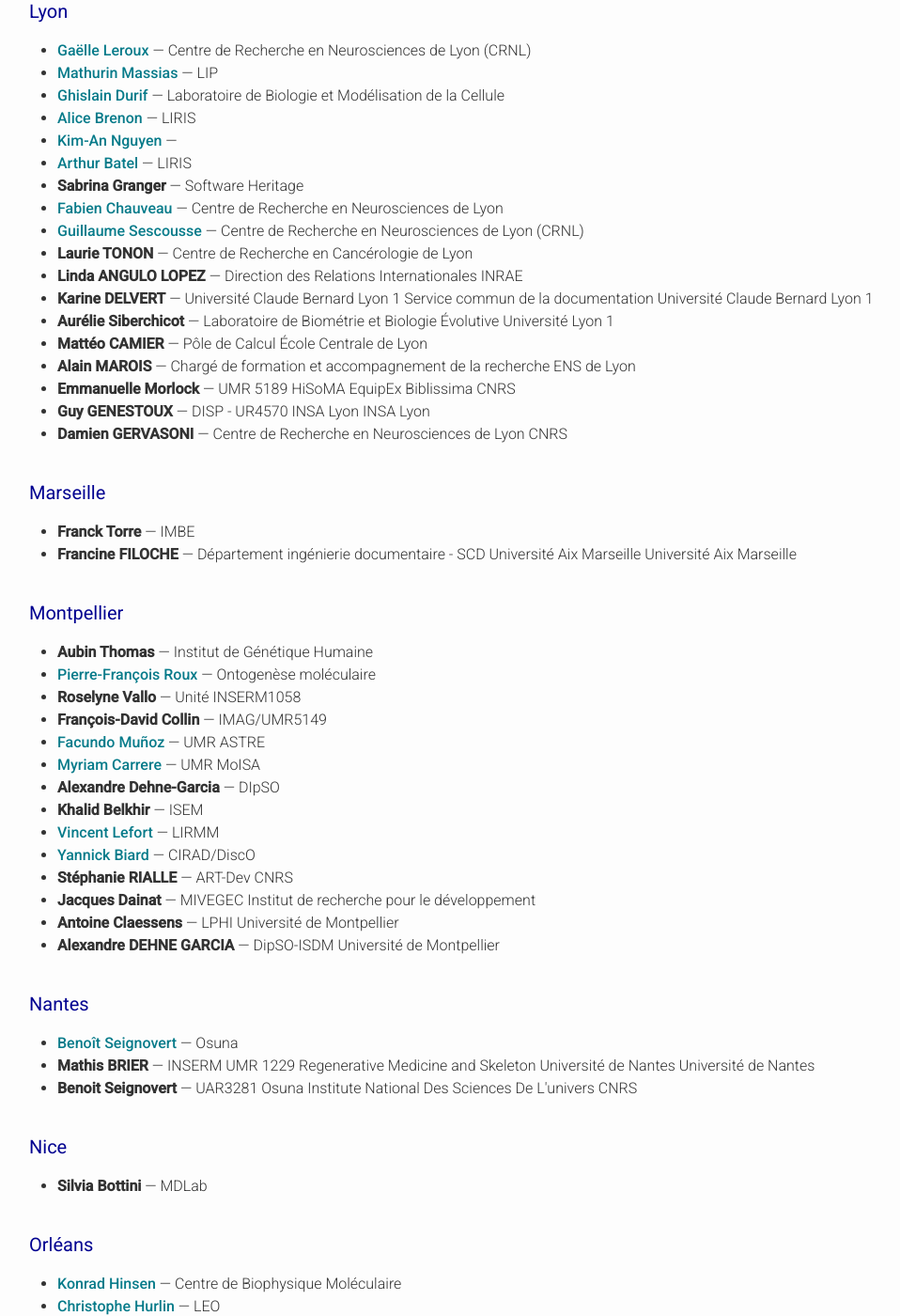
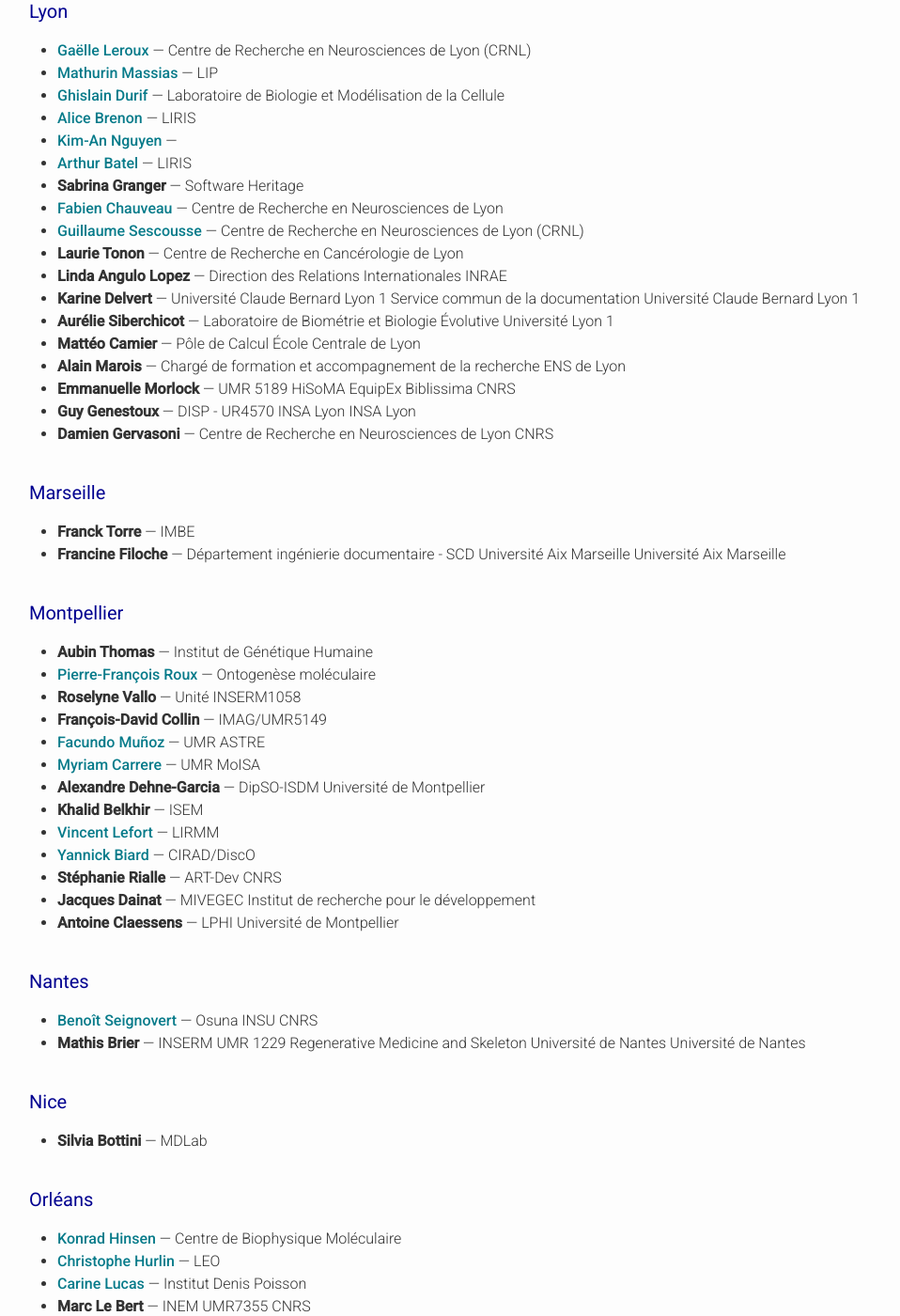
Before and after one commit to FR-RN/FR-RN, a Jekyll site: the page built from community.md, in a window 1280 px wide and 1400 px high, scrolled down 3069 px. Shown: the whole window at 94% size, without its empty margins (99-1057 px from the left). Built offline with Jekyll 4.4.1, drawn with Linux system fonts in a browser that asks for light colours; some web fonts are replaced; some of the changed text lies outside the part shown.

Commit message:
Homogeniesation des noms

```diff
--- a/_data/members.yaml
+++ b/_data/members.yaml
@@ -121,7 +121,7 @@
 - name: Elise Maigné
   url: https://miat.inrae.fr/site/Elise_Maigné
   city: Toulouse
-  lab: MIAT
+  lab: MIAT - INRAé
 - name: Gaëlle Leroux
   url: https://cv.hal.science/gaelle-leroux
   city: Lyon
@@ -365,7 +365,7 @@
 - name: Alexandre Dehne-Garcia
   url: null
   city: Montpellier
-  lab: DIpSO
+  lab: DipSO-ISDM Université de Montpellier
 - name: Roberto Toro
   url: https://research.pasteur.fr/en/member/roberto-toro/
   city: Paris
@@ -481,7 +481,7 @@
 - name: Benoît Seignovert
   url: https://orcid.org/0000-0001-6533-275X
   city: Nantes
-  lab: Osuna
+  lab: Osuna INSU CNRS
 - name: Yannick Biard
   url: https://partage-connaissances.cirad.fr/
   lab: CIRAD/DiscO
@@ -493,47 +493,47 @@
 - name: Benjamin Antunes
   lab: LIMOS UMR 6158 UCA Clermont Auvergne INP Université Clermont Auvergne
   city: Aubière
-- name: Anthony BERTRAND
+- name: Anthony Bertrand
   lab: LIMOS UMR 6158 UCA Clermont Auvergne INP Université Clermont Auvergne
   city: Aubière
-- name: Lauranne SARRIBOUETTE
+- name: Lauranne Sarribouette
   lab: ISTerre Université Grenoble Alpes Université Grenoble Alpes
   city: Grenoble
-- name: Murielle SERLET
+- name: Murielle Serlet
   lab: Centre Mersenne-Mathdoc CNRS CNRS
   city: Grenoble
 - name: Romain Caneill
   lab: IGE Université Grenoble Alpes Université Grenoble Alpes
   city: Grenoble
-- name: Laurie TONON
+- name: Laurie Tonon
   lab: Centre de Recherche en Cancérologie de Lyon
   city: Lyon
-- name: Linda ANGULO LOPEZ
+- name: Linda Angulo Lopez
   lab: Direction des Relations Internationales INRAE
   city: Lyon
-- name: Karine DELVERT
+- name: Karine Delvert
   lab: Université Claude Bernard Lyon 1 Service commun de la documentation Université
     Claude Bernard Lyon 1
   city: Lyon
 - name: Aurélie Siberchicot
   lab: Laboratoire de Biométrie et Biologie Évolutive Université Lyon 1
   city: Lyon
-- name: Mattéo CAMIER
+- name: Mattéo Camier
   lab: Pôle de Calcul École Centrale de Lyon
   city: Lyon
-- name: Alain MAROIS
+- name: Alain Marois
   lab: Chargé de formation et accompagnement de la recherche ENS de Lyon
   city: Lyon
 - name: Emmanuelle Morlock
   lab: UMR 5189 HiSoMA  EquipEx Biblissima CNRS
   city: Lyon
-- name: Guy GENESTOUX
+- name: Guy Genestoux
   lab: DISP - UR4570 INSA Lyon INSA Lyon
   city: Lyon
-- name: Damien GERVASONI
+- name: Damien Gervasoni
   lab: Centre de Recherche en Neurosciences de Lyon CNRS
   city: Lyon
-- name: Pol DELLAIERA
+- name: Pol Dellaiera
   lab: Commission Europeenne Universite de Mons
   city: Bruxelles
 - name: Emilie Esnault
@@ -545,46 +545,46 @@
 - name: Sébastien Plutniak
   lab: UMR CITERES CNRS Université de Tours
   city: Tours
-- name: Sébastien GUYADER
+- name: Sébastien Guyader
   lab: ASTRO INRAE
   city: Guadeloupe
-- name: Cécile LECOEUR
+- name: Cécile Lecoeur
   lab: CIIL UMR 9017 CNRS
   city: Lille
-- name: Konstantinos GELES
+- name: Konstantinos Geles
   lab: Université de Lille ONCOLille
   city: Lille
 - name: Thomas Vannienwenhove
   lab: MESHS Université de Lille
   city: Lille
-- name: Julie LENOIR
+- name: Julie Lenoir
   lab: Service des Enquêtes Institut national d'études démographiques
   city: Aubervilliers
 - name: Denis Brizard
   lab: LBMC Université Gustave Eiffel
   city: Champs-sur-Marne
-- name: Audrey ONFROY
+- name: Audrey Onfroy
   lab: U955 Institut Mondor de Recherche Biomédical
   city: Créteil
 - name: Christelle Hennequet-Antier
   lab: MaIAGE INRAE
   city: Jouy-en-Josas
-- name: Florian LEBLANC
+- name: Florian Leblanc
   lab: CIRED UMR 8568 CNRS
   city: Nogent-sur-Marne
-- name: Alexandre HANNUD ABDO
+- name: Alexandre Hannud Abdo
   lab: UMR LISIS Université Gustave Eiffel CNRS
   city: Noisy-le-Grand
 - name: Élodie Perrodeau
   lab: CRESS équipe METHODS AP-HP
   city: Paris
-- name: Fanny SEBIRE
+- name: Fanny Sebire
   lab: Centre de Ressources en Information Scientifique Institut Pasteur
   city: Paris
-- name: Anne-Laure THOMAS DEREPAS
+- name: Anne-Laure Thomas Derepas
   lab: Institut des Systèmes Complexes de Paris Ile de France (ISC-PIF) CNRS
   city: Paris
-- name: Mathilde BERNIER
+- name: Mathilde Bernier
   lab: Direction des Données Ouvertes de la Recherche DDOR-CNRS
   city: Paris
 - name: Arianna Caporali
@@ -594,10 +594,10 @@
 - name: Étienne Kornobis
   lab: Biomics platform Institut Pasteur
   city: Paris
-- name: Elias BOUACIDA
+- name: Elias Bouacida
   lab: Laboratoire d'économie Dyonisien Université Paris 8
   city: Paris
-- name: Dejan SKRELIC
+- name: Dejan Skrelic
   lab: Saint-Gobain Recherche Paris - CNRS Insitut National du Patrimoine
   city: Paris
 - name: David Valls-Gabaud
@@ -612,32 +612,32 @@
 - name: Marin Dacos
   lab: Cellule science ouverte Ministère de l'Enseignement supérieur et de la Recherche
   city: Paris
-- name: Olivier ROUCHON
+- name: Olivier Rouchon
   lab: DDOR CNRS
   city: Paris
-- name: Claire TOFFANO-NIOCHE
+- name: Claire Toffano-Nioche
   lab: Institut de Biologie Intégrative de la Cellule CNRS
   city: Saclay
-- name: Raphaël ROYAUTÉ
+- name: Raphaël Royauté
   lab: Université Paris-Saclay INRAE AgroParisTech
   city: Saclay
-- name: Andrew DAVISON
+- name: Andrew Davison
   lab: Institut des Neurosciences Paris-Saclay CNRS
   city: Saclay
-- name: Jaime ARIAS
+- name: Jaime Arias
   lab: Laboratoire d'Informatique de Paris Nord CNRS
   city: Villetaneuse
 - name: Étienne André
   lab: Laboratoire d'Informatique de Paris Nord Université Sorbonne
   city: Villetaneuse
-- name: Estelle RASCOL
+- name: Estelle Rascol
   lab: Chimie et Biologie des Membranes et Nano-objets UMR5248 UFR Sciences Pharmaceutiques
     Université de Bordeaux
   city: Bordeaux
 - name: Solenne Roux
   lab: LabPsy Université de Bordeaux
   city: Bordeaux
-- name: Stéphanie RIALLE
+- name: Stéphanie Rialle
   lab: ART-Dev CNRS
   city: Montpellier
 - name: Jacques Dainat
@@ -646,10 +646,7 @@
 - name: Antoine Claessens
   lab: LPHI Université de Montpellier
   city: Montpellier
-- name: Alexandre DEHNE GARCIA
-  lab: DipSO-ISDM Université de Montpellier
-  city: Montpellier
-- name: Virginie ROSSARD
+- name: Virginie Rossard
   lab: LBE INRAE
   city: Narbonne
 - name: Élise Maigne
@@ -661,20 +658,17 @@
 - name: Christophe Bontemps
   lab: UMR TSE-R Toulouse School of Economics INRAE
   city: Toulouse
-- name: Eric CASELLAS
+- name: Eric Casellas
   lab: MIAT INRAE
   city: Toulouse
-- name: Mathis BRIER
+- name: Mathis Brier
   lab: INSERM UMR 1229 Regenerative Medicine and Skeleton Université de Nantes Université
     de Nantes
   city: Nantes
-- name: Benoit Seignovert
-  lab: UAR3281 Osuna Institute National Des Sciences De L'univers CNRS
-  city: Nantes
-- name: Quentin PETITJEAN
+- name: Quentin Petitjean
   lab: UR0406 - Abeilles et Environnement INRAE
   city: Avignon
-- name: Francine FILOCHE
+- name: Francine Filoche
   lab: Département ingénierie documentaire - SCD Université Aix Marseille Université
     Aix Marseille
   city: Marseille
```
